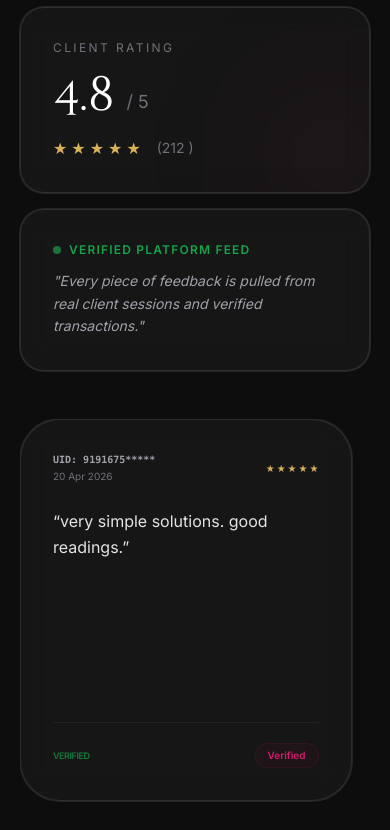
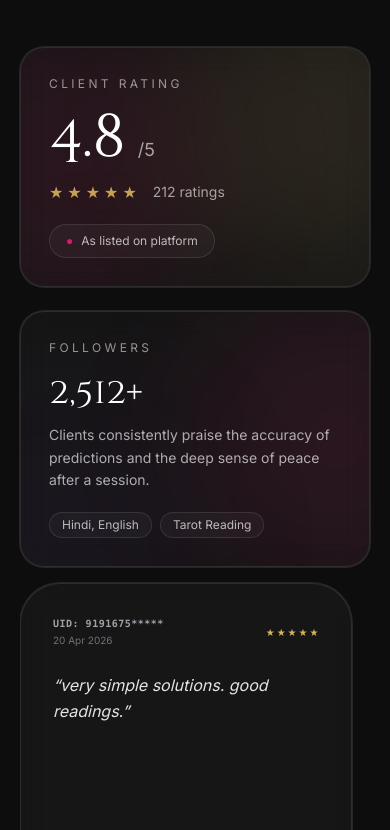
Before and after one commit to SandeepCodeWala/AnchalP, a React (Vite) app: page / in a window 390 px wide. Shown: the part 2714-3544 px from the top of the page. Built offline with nearby package versions, Linux system fonts and the light colour scheme.

Commit message:
Latest Changes

```diff
--- a/package.json
+++ b/package.json
@@ -10,6 +10,7 @@
   },
   "dependencies": {
     "framer-motion": "^11.0.0",
+    "lucide-react": "^1.14.0",
     "react": "^18.3.1",
     "react-dom": "^18.3.1"
   },
--- a/src/sections/Testimonials.tsx
+++ b/src/sections/Testimonials.tsx
@@ -10,7 +10,7 @@ export default function Testimonials() {
   const reduceMotion = useReducedMotion();
   const { lang, t } = useI18n();
 
-const testimonials = [
+  const testimonials = [
     { id: "9191675*****", date: "20 Apr 2026", quote: "very simple solutions. good readings.", meta: "Verified" },
     { id: "9172498*****", date: "6 Apr 2026", quote: "Thank you itna honest aur dil se guide karne ke liye… Aap sirf ek tarot reader nahi, ek beautiful soul ho 🌸", meta: "Beautiful Soul" },
     { id: "9172498*****", date: "2 Apr 2026", quote: "Nice Astrologer accurate reading 👌", meta: "Accurate" },
@@ -18,7 +18,7 @@ const testimonials = [
     { id: "9191745*****", date: "19 Mar 2026", quote: "my favourite astrologer", meta: "Favourite" },
     { id: "9191745*****", date: "18 Mar 2026", quote: "best astrologer in the world ❤️", meta: "Best" },
     { id: "9191745*****", date: "18 Mar 2026", quote: "live prediction very good ❤️", meta: "Live Session" },
-    { id: "9196967*****", date: "24 Feb 2026", quote: "Aapne mujhe jo samay diya aur itna achha consultation aur guidance diya, uske liye main dil se aabhari hoon. Aapki baaton se mujhe kaafi clarity aur confidence mila. Dhanyavaad Ma’am 😊\" Radhe Radhe", meta: "Confidence" },
+    { id: "9196967*****", date: "24 Feb 2026", quote: "Aapne mujhe jo samay diya aur itna achha consultation aur guidance diya, uske liye main dil se aabhari hoon. Aapki baaton se mujhe kaafi clarity aur confidence mila. Dhanyavaad Ma’am 😊 Radhe Radhe", meta: "Confidence" },
     { id: "9196533*****", date: "1 Feb 2026", quote: "thank you for your teaching and support and guidance...for giving me hope and happiness God bless you", meta: "Support" },
     { id: "9191745*****", date: "29 Jan 2026", quote: "आंचल जी, द्वारा मेरे लिए किया हुआ रीडिंग, 100% सही होता है... मुझे life time आंचल जी से रीडिंग करानी है... tq ❤️", meta: "Lifetime Client" },
     { id: "9191745*****", date: "25 Jan 2026", quote: "आंचल जी, रीडिंग मुझे 100% सही बैठता है, उनके मार्गदर्शन में मुझे कैरियर में सफलता मिला है... tq❤️", meta: "Success" },
@@ -40,9 +40,10 @@ const testimonials = [
   };
 
   return (
-    <section id="testimonials" className="scroll-mt-24 py-8 sm:py-12 overflow-hidden">
+    <section id="testimonials" className="scroll-mt-24 py-16 sm:py-24 overflow-hidden">
       <Container>
-        <div className="flex flex-col md:flex-row md:items-end md:justify-between mb-10 gap-6">
+        {/* Header Section */}
+        <div className="flex flex-col md:flex-row md:items-end md:justify-between mb-12 md:mb-8 gap-6">
           <SectionHeading
             kicker={t("testimonialsKicker")}
             title={t("testimonialsTitle")}
@@ -70,40 +71,81 @@ const testimonials = [
           </div>
         </div>
 
-        {/* Stats Summary Cards */}
-        <div className="grid gap-4 md:grid-cols-2 mb-12">
-            <div className="glass relative overflow-hidden rounded-3xl p-8 ring-1 ring-black/10 dark:ring-white/10">
-              <div className="relative z-10">
-                <div className="text-xs uppercase tracking-[0.2em] text-zinc-500 mb-4">{t("statsRating")}</div>
-                <div className="flex items-end gap-3">
-                  <span className="font-display text-5xl font-medium text-zinc-950 dark:text-white">{profile.rating.value}</span>
-                  <span className="text-zinc-500 mb-1 text-lg">/ {profile.rating.best}</span>
+        {/* Stats Grid - Added mb-20 for breathing room */}
+        <div className="mx-auto max-w-5xl mb-0 md:mb-0">
+          <div className="grid gap-6 md:grid-cols-2">
+            {/* Stats Card: Rating */}
+            <div className="glass relative overflow-hidden rounded-3xl p-7 ring-1 ring-black/10 dark:ring-white/10 sm:p-9 shadow-sm">
+              <div className="absolute -left-24 top-1/2 h-72 w-72 -translate-y-1/2 rounded-full bg-accent/10 blur-3xl" />
+              <div className="absolute -right-24 top-1/3 h-72 w-72 -translate-y-1/2 rounded-full bg-gold/10 blur-3xl" />
+
+              <div className="relative">
+                <div className="text-xs uppercase tracking-[0.28em] text-zinc-600 dark:text-white/55">
+                  {t("statsRating")}
                 </div>
-                <div className="mt-4 flex items-center gap-1 text-gold">
-                  {"★★★★★".split("").map((s, i) => <span key={i}>{s}</span>)}
-                  <span className="ml-3 text-sm text-zinc-500">({profile.rating.count} {t("reviews")})</span>
+                <div className="mt-4 flex items-end gap-3">
+                  <div className="font-display text-6xl leading-none text-zinc-950 dark:text-white">
+                    {profile.rating.value}
+                  </div>
+                  <div className="pb-1 text-lg text-zinc-600 dark:text-white/60">
+                    /{profile.rating.best}
+                  </div>
+                </div>
+
+                <div className="mt-3 flex items-center gap-1 text-gold/90">
+                  {"★★★★★".split("").map((s, i) => (
+                    <span key={i} className="drop-shadow-[0_0_14px_rgba(216,177,90,0.22)]">
+                      {s}
+                    </span>
+                  ))}
+                  <span className="ml-3 text-sm text-zinc-600 dark:text-white/60">
+                    {t("ratingCount", { count: profile.rating.count })}
+                  </span>
+                </div>
+
+                <div className="mt-5 inline-flex items-center gap-2 rounded-full border border-black/10 bg-black/[0.03] px-4 py-2 text-xs text-zinc-700 dark:border-white/10 dark:bg-white/[0.03] dark:text-white/70">
+                  <span className="text-accent">●</span>
+                  {t("asPerPlatform")}
                 </div>
               </div>
-              <div className="absolute -right-10 -bottom-10 h-40 w-40 rounded-full bg-accent/5 blur-3xl" />
             </div>
 
-            <div className="glass relative overflow-hidden rounded-3xl p-8 ring-1 ring-black/10 dark:ring-white/10 flex flex-col justify-center">
-              <div className="flex items-center gap-2 text-green-600 font-bold text-xs uppercase tracking-widest mb-3">
-                <span className="h-2 w-2 rounded-full bg-green-500 animate-pulse" />
-                Verified Platform Feed
+            {/* Stats Card: Followers/Style */}
+            <div className="glass relative overflow-hidden rounded-3xl p-7 ring-1 ring-black/10 dark:ring-white/10 sm:p-9 shadow-sm">
+              <div className="absolute -left-28 top-1/3 h-72 w-72 rounded-full bg-violet-600/10 blur-3xl" />
+              <div className="absolute -right-28 top-1/2 h-72 w-72 -translate-y-1/2 rounded-full bg-accent/10 blur-3xl" />
+
+              <div className="relative">
+                <div className="text-xs uppercase tracking-[0.28em] text-zinc-600 dark:text-white/55">
+                  {t("statsFollowers")}
+                </div>
+                <div className="mt-4 font-display text-4xl text-zinc-950 dark:text-white">
+                  {Intl.NumberFormat(lang === "hi" ? "hi-IN" : "en-IN").format(profile.followers)}+
+                </div>
+                <p className="mt-3 text-sm leading-relaxed text-zinc-600 dark:text-white/65">
+                  {lang === "hi"
+                    ? "क्लाइंट्स अंचल की गर्मजोशी, स्पष्टता, और ईमानदार गाइडेंस को सबसे ज़्यादा याद रखते हैं।"
+                    : "Clients consistently praise the accuracy of predictions and the deep sense of peace after a session."}
+                </p>
+
+                <div className="mt-5 flex flex-wrap gap-2 text-xs">
+                  <span className="rounded-full border border-black/10 bg-black/[0.03] px-3 py-1 text-zinc-700 dark:border-white/10 dark:bg-white/[0.03] dark:text-white/70">
+                    {profile.languages[lang]}
+                  </span>
+                  <span className="rounded-full border border-black/10 bg-black/[0.03] px-3 py-1 text-zinc-700 dark:border-white/10 dark:bg-white/[0.03] dark:text-white/70">
+                    {profile.expertise[lang]}
+                  </span>
+                </div>
               </div>
-              <p className="text-zinc-600 dark:text-zinc-400 text-sm italic leading-relaxed">
-                "{lang === "hi"
-                  ? "सभी फीडबैक वास्तविक क्लाइंट्स और वेरिफाइड परचेस से लिए गए हैं।"
-                  : "Every piece of feedback is pulled from real client sessions and verified transactions."}"
-              </p>
             </div>
+          </div>
         </div>
 
-        {/* Horizontal Scrolling Reviews */}
+
+        {/* Horizontal Scrolling Reviews - Added vertical padding (py-4) to prevent shadow clipping */}
         <div
           ref={scrollRef}
-          className="flex gap-6 overflow-x-auto pb-8 scrollbar-hide snap-x snap-mandatory"
+          className="flex gap-6 overflow-x-auto py-4 scrollbar-hide snap-x snap-mandatory"
           style={{ scrollbarWidth: 'none', msOverflowStyle: 'none' }}
         >
           {testimonials.map((item, i) => (
@@ -112,25 +154,25 @@ const testimonials = [
               initial={{ opacity: 0, x: 20 }}
               whileInView={{ opacity: 1, x: 0 }}
               viewport={{ once: true }}
-              className="min-w-[85vw] md:min-w-[400px] snap-center"
+              className="min-w-[85vw] md:min-w-[420px] snap-center"
             >
-              <div className="glass relative flex h-full flex-col rounded-[2.5rem] p-8 ring-1 ring-black/5 dark:ring-white/10 shadow-sm transition-all hover:shadow-md">
+              <div className="glass relative flex h-full flex-col rounded-[2.5rem] p-8 ring-1 ring-black/5 dark:ring-white/10 shadow-sm transition-all hover:shadow-md hover:-translate-y-1">
                 <div className="mb-6 flex items-center justify-between">
                   <div>
-                    <div className="text-[10px] font-mono font-bold text-zinc-400 uppercase">UID: {item.id}</div>
+                    <div className="text-[10px] font-mono font-bold text-zinc-400 uppercase tracking-wider">UID: {item.id}</div>
                     <div className="text-[10px] text-zinc-500 mt-0.5">{item.date}</div>
                   </div>
                   <div className="flex gap-0.5 text-[10px] text-gold">
-                    {"★★★★★".split("").map((s, i) => <span key={i}>{s}</span>)}
+                    {"★★★★★".split("").map((s, idx) => <span key={idx}>{s}</span>)}
                   </div>
                 </div>
 
-                <blockquote className="flex-grow text-[16px] leading-relaxed text-zinc-800 dark:text-zinc-200">
+                <blockquote className="flex-grow text-[16px] leading-relaxed text-zinc-800 dark:text-zinc-200 italic">
                   “{item.quote}”
                 </blockquote>
 
                 <div className="mt-8 flex items-center justify-between border-t border-black/5 dark:border-white/5 pt-5">
-                  <span className="text-[9px] font-black uppercase tracking-tighter text-green-600/70">Verified</span>
+                  <span className="text-[9px] font-black uppercase tracking-widest text-green-600/70">Verified Transaction</span>
                   <span className="rounded-full bg-accent/5 px-3 py-1 text-[10px] font-bold text-accent border border-accent/10">
                     {item.meta}
                   </span>
```
Also changed, not shown: src/sections/Contact.tsx (+47 -19 lines), 2 other files (tests, documents, lock files or other folders).
